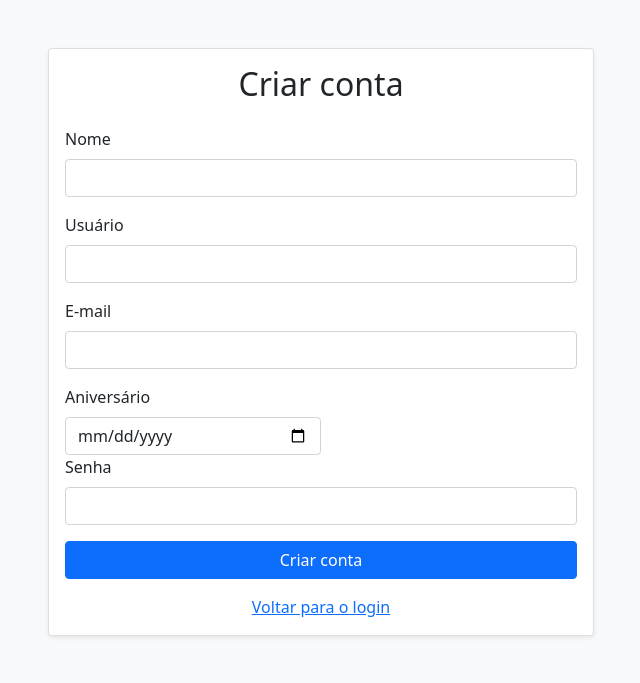
After one commit to gabrielspinola/GerenciamentoLivros, a Flask app: page /cadastro in a window 1280 px wide. The commit adds this page. Shown: the top 683 px of the page, without its empty margins (319-959 px from the left). Run offline with Flask 3, Linux system fonts and the light colour scheme.

Commit message:
Gravando ajuste realizados  em settings e no cadastro de usuário

```diff
--- a/src/model/UsuarioModel.py
+++ b/src/model/UsuarioModel.py
@@ -8,7 +8,7 @@ class UsuarioModel:
     login: str = ""
     password: str = ""
     dataAniversario: str = ""
-    ativo: str = ""
+    ativo: str = "A"
     dataAniversario_raw: str = ""
     email: str = ""
 
--- a/src/routes/LivrosAlugadosRoute.py
+++ b/src/routes/LivrosAlugadosRoute.py
@@ -6,6 +6,7 @@ from utils.utils import adicionar_dias_uteis
 from services.LivrosAlugadosServices import LivrosAlugadosServices
 from services.LivrosServices import LivroServices
 from services.UsuarioServices import UsuarioServices
+from services.SettingsServices import SettingsServices
 from model.LivrosAlugadosModel import LivrosAlugadosModel
 
 class LivrosAlugadosRoute(Routes):
@@ -70,7 +71,9 @@ class LivrosAlugadosRoute(Routes):
             livroAlugado_data = LivrosAlugadosModel(idLivrosAlugados=0, idlivro=0, idusuario=0, nome="", titulo="", dataAluguel="", dataDevolucao="", dataEntrega="")
             listaLivros_disponiveis = LivroServices(self.db).listar_livros_disponiveis()
             listaUsuarios = UsuarioServices(self.db).listar_allAtivos()
-            data_Prev_Devolucao = adicionar_dias_uteis(date.today(), 7).strftime('%Y-%m-%d')
+            settings_service = SettingsServices(self.db)
+            settings = settings_service.listar_config()
+            data_Prev_Devolucao = adicionar_dias_uteis(date.today(), int(settings.diasLivroEmprestado)).strftime('%Y-%m-%d')
             self.db.close()
             return render_template("pages/alugDevolLivro.html", livroAlugado=livroAlugado_data, livrosDisponiveis=listaLivros_disponiveis,
                                                                 usuarios=listaUsuarios, data_Prev_Devolucao=data_Prev_Devolucao,
--- a/src/routes/PrincRoute.py
+++ b/src/routes/PrincRoute.py
@@ -43,9 +43,11 @@ class PrincRoute(Routes):
 
                 self.db.close()
 
-                # Verificar se o usuário existe e a senha está correta
                 if usu != None:
                     if username == usu.login and check_password_hash(usu.password, password):
+                        if usu.ativo != 'A':
+                            flash('Confirme seu cadastro antes de entrar.', 'warning')
+                            return render_template('pages/login.html')
                         session['username'] = username
                         session['name'] = usu.nome
                         flash(f'Bem-vindo, {usu.nome}!', 'success')
--- a/src/routes/SettingsRoute.py
+++ b/src/routes/SettingsRoute.py
@@ -25,10 +25,10 @@ class SettingsRoute(Routes):
                 settings_service_gravar.create(settings)
             else:
                 settings_service_atualizar = SettingsServices(self.db)
-                settings_service_atualizar.update(settings)
+                settings_service_atualizar.atualizar(settings)
 
             settings_service_consulta = SettingsServices(self.db)
-            settings_data = settings_service_consulta.listar_all()
+            settings_data = settings_service_consulta.listar_config()
             self.db.close()
 
             flash('Configurações salvas com sucesso!', 'success')
--- a/src/routes/UsuarioRoute.py
+++ b/src/routes/UsuarioRoute.py
@@ -4,6 +4,7 @@ from routes.Routes import Routes
 from werkzeug.security import generate_password_hash
 from services.UsuarioServices import UsuarioServices
 from model.UsuarioModel import UsuarioModel
+from utils.email_utils import generate_confirmation_token, send_confirmation_email, verify_confirmation_token
 
 class UsuarioRoute(Routes):
     def __init__(self, app):
@@ -79,3 +80,60 @@ class UsuarioRoute(Routes):
             self.db.close()
             flash('Usuário deletado com sucesso!', 'success')
             return redirect('/usuarios')
+
+        @self.app.route('/cadastro', methods=['GET', 'POST'])
+        def cadastro():
+            if request.method == 'POST':
+                nome = request.form.get('nome', '').strip()
+                login = request.form.get('login', '').strip()
+                password = request.form.get('password', '')
+                email = request.form.get('email', '').strip()
+                dataAniversario = request.form.get('dataAniversario', '').strip()
+
+                if not nome or not login or not password or not email:
+                    flash('Preencha todos os campos.', 'error')
+                    return render_template('pages/cadastro.html')
+
+                self.db.connect()
+                usuario_service = UsuarioServices(self.db)
+                usuario_existente = usuario_service.consultar_login(login)
+                if usuario_existente is not None:
+                    self.db.close()
+                    flash('Já existe um usuário com este login.', 'warning')
+                    return render_template('pages/cadastro.html')
+
+                from werkzeug.security import generate_password_hash
+                usuario = UsuarioModel(nome=nome, login=login, password=generate_password_hash(password), dataAniversario=dataAniversario, email=email, ativo='I')
+                usuario_service.create(usuario)
+                self.db.close()
+
+                token = generate_confirmation_token(email, login)
+                send_confirmation_email(email, nome, token)
+                flash('Conta criada! Verifique seu e-mail para confirmar o cadastro.', 'success')
+                return redirect('/login')
+
+            return render_template('pages/cadastro.html')
+
+        @self.app.route('/confirmar-email/<token>')
+        def confirmar_email(token):
+            data = verify_confirmation_token(token)
+            if not data:
+                flash('Link inválido ou expirado.', 'error')
+                return redirect('/login')
+
+            self.db.connect()
+            usuario_service = UsuarioServices(self.db)
+            usuario = usuario_service.consultar_login(data.get('login'))
+            if usuario is None:
+                self.db.close()
+                flash('Usuário não encontrado.', 'error')
+                return redirect('/login')
+
+            if usuario.email == data.get('email'):
+                self.db.cursor.execute("UPDATE usuarios SET ativo = 'A' WHERE login = %s", (data.get('login'),))
+                self.db.connection.commit()
+                flash('E-mail confirmado com sucesso! Você já pode entrar.', 'success')
+            else:
+                flash('Não foi possível confirmar este e-mail.', 'error')
+            self.db.close()
+            return redirect('/login')
--- a/src/services/SettingsServices.py
+++ b/src/services/SettingsServices.py
@@ -24,7 +24,7 @@ class SettingsServices:
         try:
             sql = "SELECT * FROM settings"
             self.db.cursor.execute(sql)
-            result = self.db.cursor.fetchall()
+            result = self.db.cursor.fetchone()
             if result:
                 return SettingsModel.from_row(result)
             else:
--- a/src/templates/pages/Settings.html
+++ b/src/templates/pages/Settings.html
@@ -3,12 +3,11 @@
 {% block title %}Configuração - Gerenciamento de Livros{% endblock %}
 
 {% block content %}
-{{ settings }}
-<div class="cotauner mt-4 d-flex">
+<div class="container mt-4 d-flex">
      <form class="row g-3" method="POST" action="/settings">
         <input type="hidden" name="idsettings" value="{{ settings.idsettings }}">
         <div class="col-md-6">
-            <label for="diasLivroEmprestado" class="form-label">Dias que o livro pode ser emprestado</label>
+            <label for="diasLivroEmprestado" class="form-label">Dias de Empréstimo</label>
             <input type="text" class="form-control" id="diasLivroEmprestado" name="diasLivroEmprestado" value="{{ settings.diasLivroEmprestado }}" required>
         </div>
         <div class="col-12 ">
--- /dev/null
+++ b/src/templates/pages/cadastro.html
@@ -0,0 +1,51 @@
+<!DOCTYPE html>
+<html lang="pt-BR">
+<head>
+    <meta charset="UTF-8">
+    <meta name="viewport" content="width=device-width, initial-scale=1.0">
+    <title>Cadastro</title>
+    <link href="https://cdn.jsdelivr.net/npm/bootstrap@5.1.3/dist/css/bootstrap.min.css" rel="stylesheet">
+</head>
+<body class="bg-light">
+    <div class="container py-5">
+        <div class="row justify-content-center">
+            <div class="col-md-6">
+                <div class="card shadow-sm">
+                    <div class="card-body">
+                        <h2 class="card-title text-center mb-4">Criar conta</h2>
+                        {% include 'components/flash_messages.html' %}
+                        <form method="POST">
+                            <div class="mb-3">
+                                <label for="nome" class="form-label">Nome</label>
+                                <input type="text" class="form-control" id="nome" name="nome" required>
+                            </div>
+                            <div class="mb-3">
+                                <label for="login" class="form-label">Usuário</label>
+                                <input type="text" class="form-control" id="login" name="login" required>
+                            </div>
+                            <div class="mb-3">
+                                <label for="email" class="form-label">E-mail</label>
+                                <input type="email" class="form-control" id="email" name="email" required>
+                            </div>
+                            <div class="col-md-6">
+                                <label for="dataAniversario" class="form-label">Aniversário</label>
+                                <input type="date" class="form-control" id="dataAniversario" name="dataAniversario">
+                            </div>
+                            <div class="mb-3">
+                                <label for="password" class="form-label">Senha</label>
+                                <input type="password" class="form-control" id="password" name="password" required>
+                            </div>
+                            <div class="d-grid">
+                                <button type="submit" class="btn btn-primary">Criar conta</button>
+                            </div>
+                        </form>
+                        <div class="mt-3 text-center">
+                            <a href="{{ url_for('login') }}">Voltar para o login</a>
+                        </div>
+                    </div>
+                </div>
+            </div>
+        </div>
+    </div>
+</body>
+</html>
```
Also changed, not shown: src/services/UsuarioServices.py (+4 -6 lines), src/templates/pages/login.html (+5 -3 lines), src/utils/email_utils.py (added, +65 -0 lines), tarefas.txt (+14 -10 lines), tests/test_cadastro.py (added, +9 -0 lines), README.md, 1 other file.
